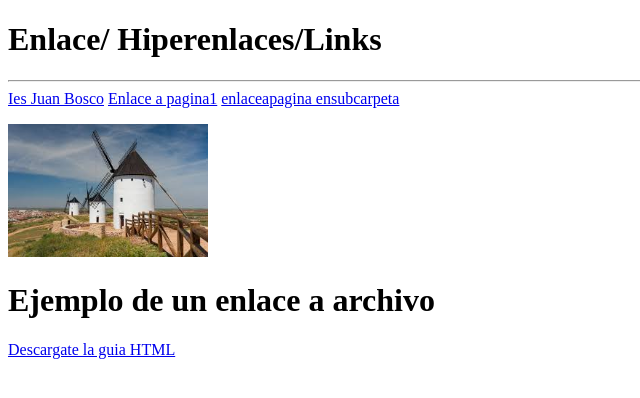
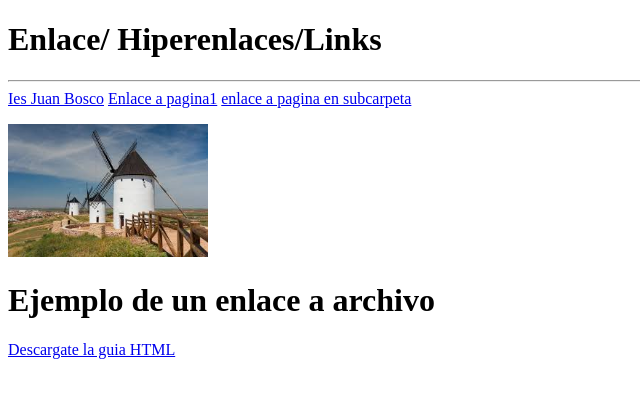
Before and after one commit to AngelCSR/enlaces-, a plain HTML site: page index.html in a window 1280 px wide. Shown: the full height of the page, 0-640 px from the left. Drawn offline with Linux system fonts and the light colour scheme.

Commit message:
Update index.html

```diff
--- a/index.html
+++ b/index.html
@@ -10,7 +10,7 @@
     <hr>
      <a href="https://www.iesjuanbosco.es/"target="_self">Ies Juan Bosco</a>
      <a href="pagina1.html">Enlace a pagina1</a>
-     <a href="archivos/archivi11.html">enlaceapagina ensubcarpeta</a>
+     <a href="archivos/archivi11.html">enlace a pagina en subcarpeta</a>
      <a href="https://alcazardesanjuan.es/">
         <p>
      <img src="molinos.jpeg"
```
